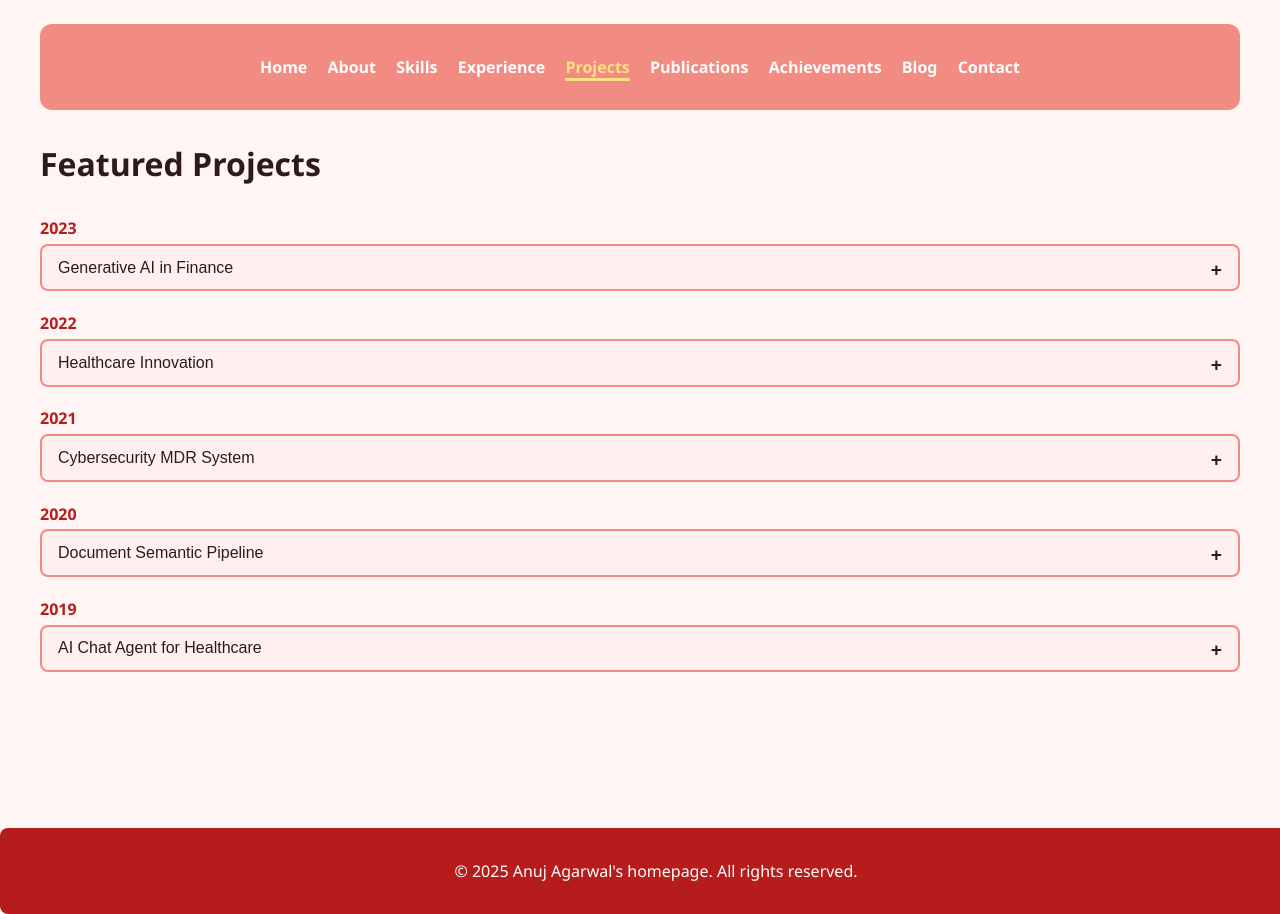
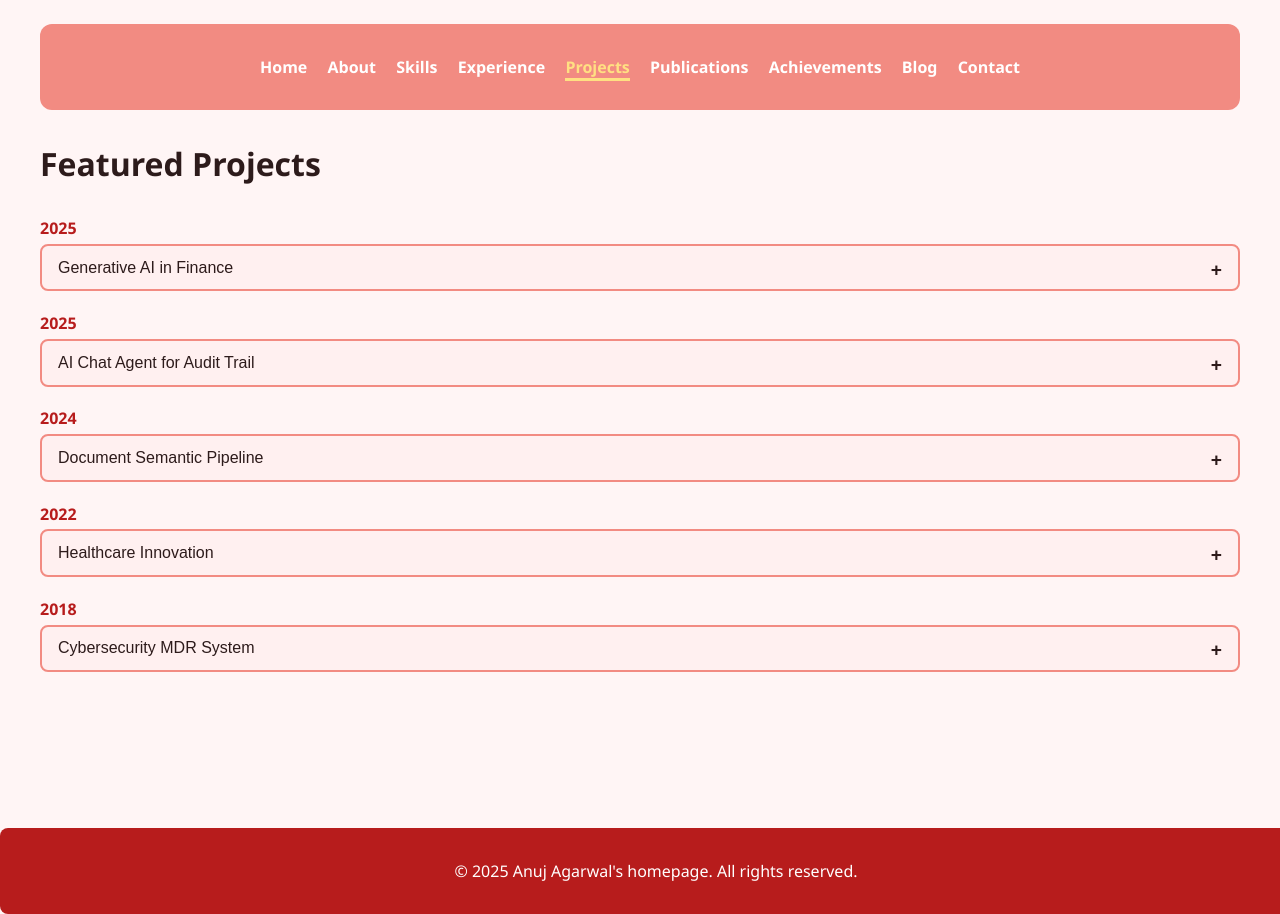
Before and after one commit to anuj-agarwal/anuj-agarwal.github.io, a Jekyll site: the page built from projects.md, in a window 1280 px wide. Built offline with Jekyll 4.4.1, drawn with Linux system fonts in a browser that asks for light colours; a script that is not in the unit is left out; some of the changed lines change nothing that is shown.

Commit message:
Update projects.md

```diff
--- a/projects.md
+++ b/projects.md
@@ -9,9 +9,23 @@ permalink: /projects/
 <div class="timeline fade-in">
 
 <div class="timeline-entry">
-  <div class="timeline-date">2023</div>
+  <div class="timeline-date">2025</div>
   <button class="collapsible">Generative AI in Finance</button><div class="content-collapsible">
     <p>LangChain-based Math Accuracy Checker transforming audit workflows. Supports RAG pipelines, vector databases, and ensures precise calculations for financial data.</p>
+  </div>
+</div>
+
+<div class="timeline-entry">
+  <div class="timeline-date">2025</div>
+  <button class="collapsible">AI Chat Agent for Audit Trail</button><div class="content-collapsible">
+    <p>Developed a chatbot using RAG and fine-tuned LLMs to assist auditors and/or developers in debugging the process efficiently.</p>
+  </div>
+</div>
+
+<div class="timeline-entry">
+  <div class="timeline-date">2024</div>
+  <button class="collapsible">Document Semantic Pipeline</button><div class="content-collapsible">
+    <p>Built a pipeline to extract, classify, and semantically query large PDF repositories using NLP embeddings and vector DBs.</p>
   </div>
 </div>
 
@@ -23,24 +37,10 @@ permalink: /projects/
 </div>
 
 <div class="timeline-entry">
-  <div class="timeline-date">2021</div>
+  <div class="timeline-date">2018</div>
   <button class="collapsible">Cybersecurity MDR System</button><div class="content-collapsible">
     <p>AI-powered Managed Detection & Response platform predicting advanced cyber threats. Multi-model framework ensures high accuracy and low false positives.</p>
   </div>
 </div>
 
-<div class="timeline-entry">
-  <div class="timeline-date">2020</div>
-  <button class="collapsible">Document Semantic Pipeline</button><div class="content-collapsible">
-    <p>Built a pipeline to extract, classify, and semantically query large PDF repositories using NLP embeddings and vector DBs.</p>
-  </div>
 </div>
-
-<div class="timeline-entry">
-  <div class="timeline-date">2019</div>
-  <button class="collapsible">AI Chat Agent for Healthcare</button><div class="content-collapsible">
-    <p>Developed a chatbot using RAG and fine-tuned LLMs to assist clinicians in retrieving medical knowledge efficiently.</p>
-  </div>
-</div>
-
-</div>
```
